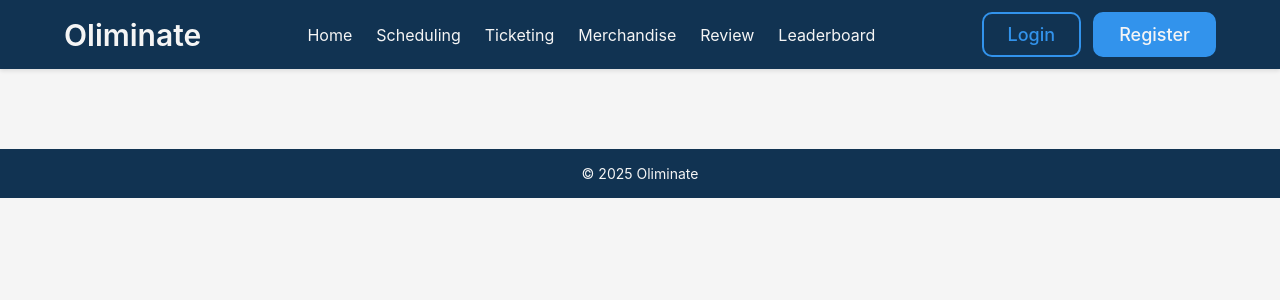
After one commit to pbp-kelompok-c08/Oliminate, a Django app: template templates/base.html in a window 1280 px wide. The commit adds this page. Shown: the top 300 px of the page. Run offline with Django 5.2, Linux system fonts and the light colour scheme; the template is opened without the code that fills it, so the values that code supplies are empty.

Commit message:
memperbarui global.css dan menambahkan base.html

```diff
--- a/main/static/css/global.css
+++ b/main/static/css/global.css
@@ -92,11 +92,11 @@
 .btn-primary {
   background-color: var(--pacil-blue-base);
   color: var(--neutral-50);
-  border: none;
+  border: 2px solid var(--pacil-blue-base);
 }
-
 .btn-primary:hover {
   background-color: var(--pacil-blue-darker-1);
+  border: 2px solid var(--pacil-blue-darker-1);
 }
 
 /* Outline Button */
@@ -105,20 +105,21 @@
   border: 2px solid var(--pacil-blue-base);
   color: var(--pacil-blue-base);
 }
-
 .btn-outline:hover {
   background-color: var(--pacil-blue-lighter-3);
+  border: 2px solid var(--pacil-blue-base); /* ← border tetap ada */
+  color: var(--pacil-blue-darker-2);
 }
 
 /* Danger Button (Button yang bisa ngehapus) */
 .btn-danger {
   background-color: var(--pacil-red-base);
   color: var(--neutral-50);
-  border: none;
+  border: 2px solid var(--pacil-red-base);
 }
-
 .btn-danger:hover {
   background-color: var(--pacil-red-darker-1);
+  border: 2px solid var(--pacil-red-darker-1);
 }
 
 /* Disabled Button */
@@ -126,8 +127,9 @@
   background-color: var(--neutral-300);
   color: var(--neutral-700);
   cursor: not-allowed;
-  border: none;
+  border: 2px solid var(--neutral-300);
 }
+
 
 /* Global defaults */
 body {
--- /dev/null
+++ b/templates/base.html
@@ -0,0 +1,75 @@
+{% load static %}
+<!DOCTYPE html>
+<html lang="en">
+  <head>
+    <meta charset="UTF-8" />
+    <meta name="viewport" content="width=device-width, initial-scale=1.0" />
+    <title>{% block title %}Oliminate{% endblock %}</title>
+    <link rel="stylesheet" href="{% static 'css/global.css' %}" />
+  </head>
+  <body>
+    <nav
+      style="
+        background-color: var(--pacil-blue-darker-2);
+        padding: 12px 0;
+        box-shadow: 0 2px 4px rgba(0, 0, 0, 0.1);
+      "
+    >
+      <div
+        class="container"
+        style="
+          display: flex;
+          justify-content: space-between;
+          align-items: center;
+        "
+      >
+        <a
+          href="/"
+          class="h4"
+          style="color: var(--neutral-50); font-weight: var(--font-semibold)"
+          >Oliminate</a
+        >
+
+        <div
+          style="
+            display: flex;
+            gap: 24px;
+            align-items: center;
+            font-size: var(--body);
+          "
+        >
+          <a href="/main/" style="color: var(--neutral-50)">Home</a>
+          <a href="/scheduling/" style="color: var(--neutral-50)">Scheduling</a>
+          <a href="/ticketing/" style="color: var(--neutral-50)">Ticketing</a>
+          <a href="/merchandise/" style="color: var(--neutral-50)"
+            >Merchandise</a
+          >
+          <a href="/review/" style="color: var(--neutral-50)">Review</a>
+          <a href="/leaderboard/" style="color: var(--neutral-50)"
+            >Leaderboard</a
+          >
+        </div>
+
+        <div style="display: flex; gap: 12px">
+          <a href="/login/" class="btn btn-outline">Login</a>
+          <a href="/register/" class="btn btn-primary">Register</a>
+        </div>
+      </div>
+    </nav>
+
+
+    <main style="padding: 40px 0">{% block content %}{% endblock %}</main>
+
+    <footer
+      style="
+        background-color: var(--pacil-blue-darker-2);
+        color: var(--neutral-50);
+        text-align: center;
+        padding: 16px 0;
+        font-size: var(--footnote);
+      "
+    >
+      © 2025 Oliminate
+    </footer>
+  </body>
+</html>
```
